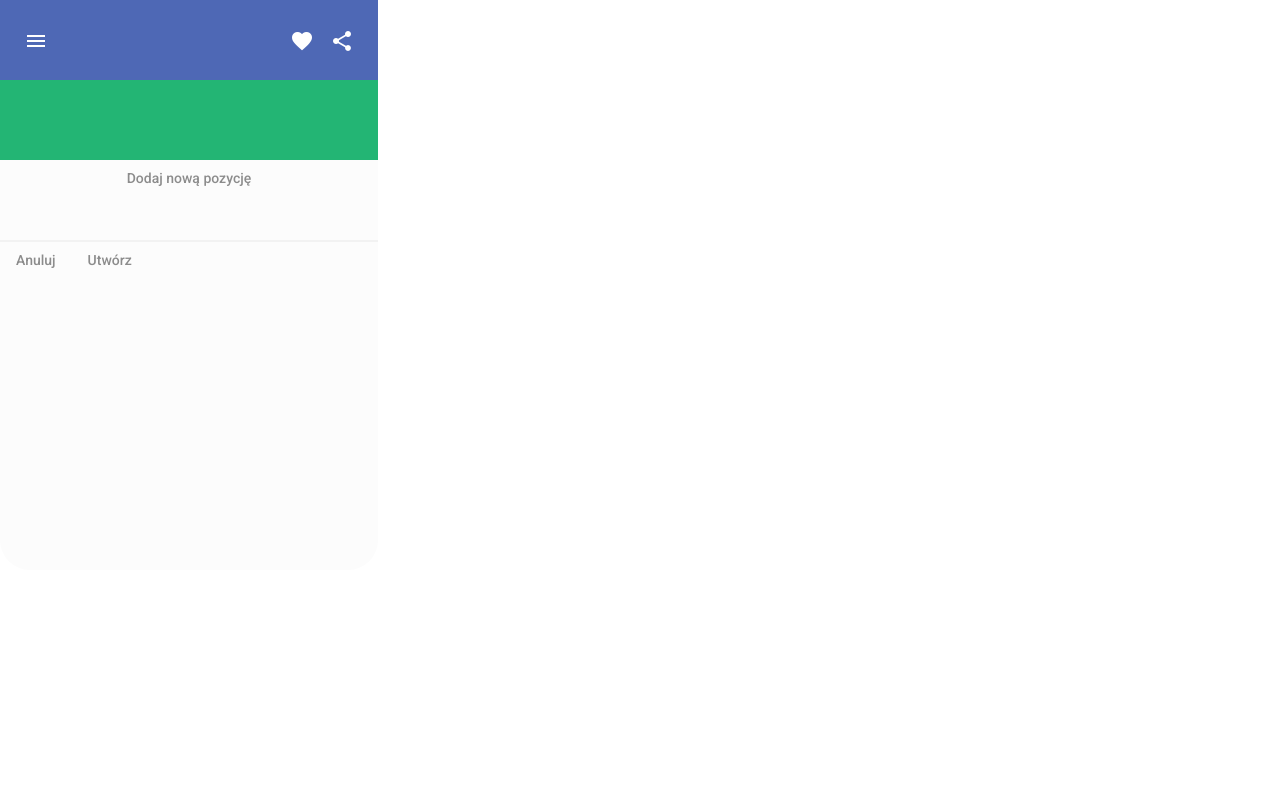
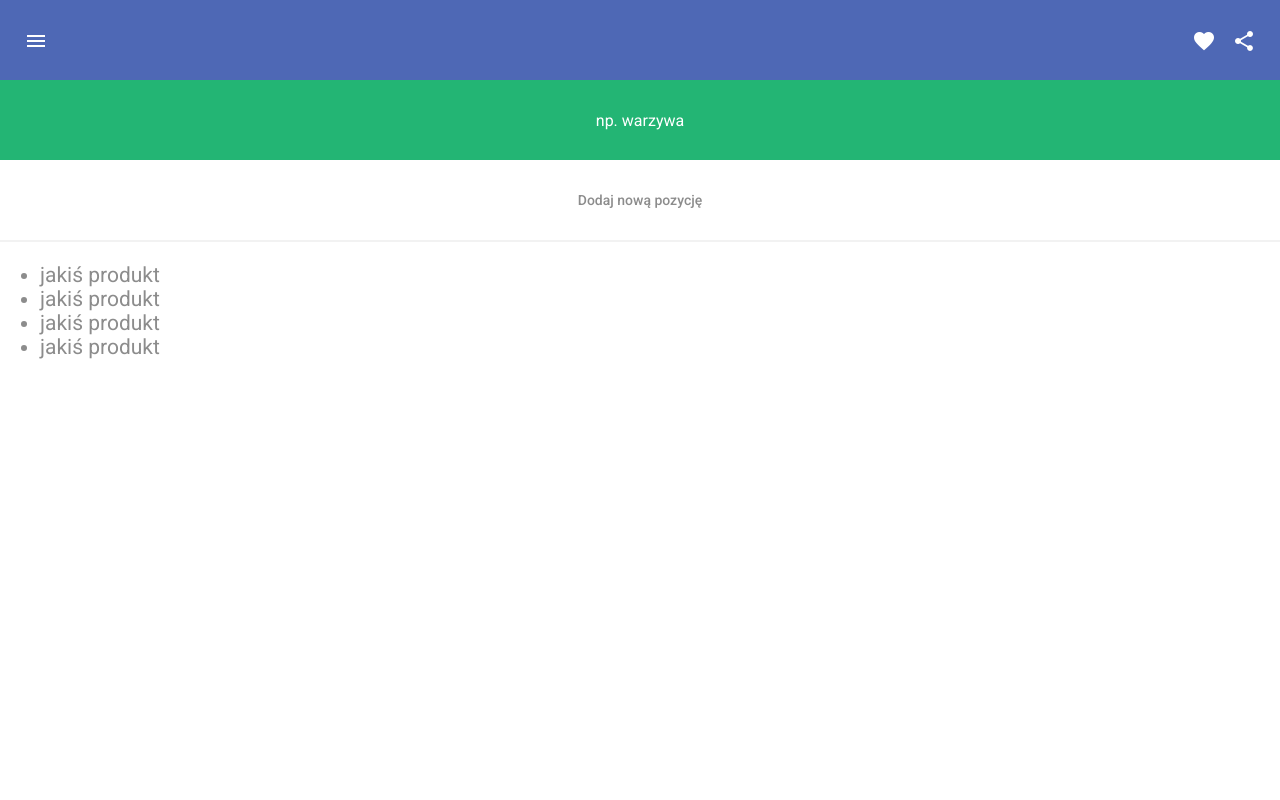
Before and after one commit to kfaldzinski/shoppinglists, an Angular app: page /shopping-list-edit in a window 1280 px wide. Shown: the top 800 px of the page. Built offline with nearby package versions, Linux system fonts and the light colour scheme.

Commit message:
Nieudana próba @input

```diff
--- a/src/app/app.component.scss
+++ b/src/app/app.component.scss
@@ -2,6 +2,7 @@ html,
 body {
     margin: 0;
     padding: 0;
+    width: 100%;
     height: 100%;
     display: flex;
     justify-content: center;
@@ -16,10 +17,9 @@ body {
 }
 
 .wallpaper {
-    background-color: #fcfcfc;
-    height: 150.9mm;
-    width: 100mm;
-    //75.7mm;
+    background-color: #ffffff;
+    height: 100%;
+    width: 100%;
     background-repeat: no-repeat;
     background-size: cover;
     border-radius: 30px;
--- a/src/app/components/shopping-list-edit/shopping-list-edit.component.html
+++ b/src/app/components/shopping-list-edit/shopping-list-edit.component.html
@@ -12,11 +12,21 @@
 </mat-toolbar>
 <div>
     <div class="name_shopping_list">
-        <p></p>
+      <p>
+        {{ list }}
+      </p>
+    </div>
+    <div class="button_add_item">
+      <button mat-button a class="example-button-container">Dodaj nową pozycję</button>
     </div>
 </div>
-<div class="example-button-row add-item">
-    <button mat-button a [routerLink]="'/shopping-list-edit'" class="example-button-container">Dodaj nową pozycję</button>
+<div>
+  <ul>
+    <li> {{ list_product }} </li>
+    <li> {{ list_product }} </li>
+    <li> {{ list_product }} </li>
+    <li> {{ list_product }} </li>
+  </ul>
 </div>
 <div class="example-button-row">
     <button mat-button a [routerLink]="'/shopping-lists'" class="example-button-container">Anuluj</button>
--- a/src/app/components/shopping-list-edit/shopping-list-edit.component.scss
+++ b/src/app/components/shopping-list-edit/shopping-list-edit.component.scss
@@ -23,10 +23,15 @@ justify-content: center;
     text-align: center;
 }
 
-.add-item {
-    text-align: center;
-    margin: 0px;
+.button_add_item {
+    width: 100%;
+    height: 80px;
+    display: flex;
+    align-items: center;
+    justify-content: center;
     border-bottom: 2px solid #f2f2f2;
-    font-size: 16px;
-    height: 80px;
 }
+
+.example-button-row {
+    margin-top: 75%;
+}
--- a/src/app/components/shopping-list-edit/shopping-list-edit.component.ts
+++ b/src/app/components/shopping-list-edit/shopping-list-edit.component.ts
@@ -7,9 +7,12 @@ import { Component, OnInit } from '@angular/core';
 })
 export class ShoppingListEditComponent implements OnInit {
 
+  list: string = 'np. warzywa';
+
+  list_product: string = 'jakiś produkt';
+
   constructor() { }
 
   ngOnInit(): void {
   }
-
 }
--- a/src/app/components/shopping-lists/shopping-lists.component.html
+++ b/src/app/components/shopping-lists/shopping-lists.component.html
@@ -23,10 +23,16 @@
           {{ list.name }}
         </mat-panel-title>
       </mat-expansion-panel-header>
-        <div *ngIf = "products.length > 0">
-          <p *ngFor = "let product of products">
+        <div *ngIf = "list.products.length > 0">
+          <p *ngFor = "let product of list.products">
             {{ product.name }}
           </p>
+          <p>
+            {{ title }}
+          </p>
+          <div class="example-button-row">
+            <button mat-button color="#8c8c8c">+/-</button>
+          </div>
         </div>
     </mat-expansion-panel>
   </mat-accordion>
@@ -35,14 +41,10 @@
     Dodaj kolejną<br>
     listę zakupów
     </p>
-    <button mat-fab a [routerLink]="'/new-shopping-list'" class="example-button-container plus-button">+</button>
+    <div class="example-button-container">
+      <button [routerLink]="'/new-shopping-list'" mat-fab color="primary" aria-label="Example icon button with a delete icon">
+        <mat-icon>plus_one</mat-icon>
+      </button>
+    </div>
   </div>
 </div>
-<div *ngIf = "lists.length == 0">
-  <p>
-  Hej!<br>
-  Sporządź<br>
-  listę zakupów
-  </p>
-  <button mat-fab a [routerLink]="'/new-shopping-list'" class="example-button-container plus-button">+</button>
-</div>
--- a/src/app/components/shopping-lists/shopping-lists.component.scss
+++ b/src/app/components/shopping-lists/shopping-lists.component.scss
@@ -1,18 +1,14 @@
-.example-button-container {
+.mat-fab {
     margin: 0 auto;
     display: block;
-}
-
-.mat-fab {
     background-color: #23b574;
+    font-size: 28px;
+    text-align: center;
 }
 
 p {
     text-align: center;
-}
-
-.plus-button {
-	font-size: 28px;
+    color: #8c8c8c;
 }
 
 .mat-toolbar {
@@ -23,6 +19,15 @@ p {
     flex: 1 1 auto;
 }
 
-.mat-form-field + .mat-form-field {
-    margin-left: 8px;
+.mat-expansion-panel-header-title {
+    color: #8c8c8c;
 }
+
+.example-button-row {
+    text-align: center;
+    margin-top: 15px;
+}
+
+.mat-ripple {
+    display: none;
+}
--- a/src/app/components/shopping-lists/shopping-lists.component.ts
+++ b/src/app/components/shopping-lists/shopping-lists.component.ts
@@ -1,6 +1,5 @@
-import { Component, OnInit } from '@angular/core';
+import { Component, OnInit, Input } from '@angular/core';
 import { ShoppingListsService } from '../../services/shopping-lists.service';
-import { ShoppingList } from '../../model/shopping-list';
 
 @Component({
   selector: 'app-shopping-lists',
@@ -10,7 +9,8 @@ import { ShoppingList } from '../../model/shopping-list';
 
 export class ShoppingListsComponent implements OnInit {
 //instancja klasy ShoppingListsComponent
-  public lists = [];
+
+  lists = [];
 
   constructor(private shoppingListsService: ShoppingListsService){
   }
@@ -20,14 +20,3 @@ export class ShoppingListsComponent implements OnInit {
     this.lists = this.shoppingListsService.getAllShoppingLists();
   }
 }
-
-export class ShoppingList implements OnInit {
-    public products = [];
-
-    constructor(private shoppingList: ShoppingList){
-    }
-
-    ngOnInit(): void {
-      this.products = this.shoppingList.products;
-    }
-  }
--- a/src/app/services/shopping-lists.service.ts
+++ b/src/app/services/shopping-lists.service.ts
@@ -16,30 +16,30 @@ export class ShoppingListsService {
 
   constructor() {
     //instancja klasy ShoppingList
-    const warzywa = new ShoppingList('warzywa');
-    let product = new Product('marchew', 1, 10, 5);
+    const warzywa = new ShoppingList('Warzywa');
+    let product = new Product('Marchew', 1, 10, 5);
     warzywa.products.push(product);
     //pole klasy ShoppingList
-    product = new Product('ziemniak', 2, 5, 8);
+    product = new Product('Ziemniak', 2, 5, 8);
     warzywa.products.push(product);
-    product = new Product('fasola', 1, 10, 5);
+    product = new Product('Fasola', 1, 10, 5);
     warzywa.products.push(product);
     this.allShoppingLists.push(warzywa);
 
-    const owoce = new ShoppingList('owoce');
-    product = new Product('banany', 1, 2, 6);
+    const owoce = new ShoppingList('Owoce');
+    product = new Product('Banany', 1, 2, 6);
     owoce.products.push(product);
-    product = new Product('jabłka', 1, 3, 6);
+    product = new Product('Jabłka', 1, 3, 6);
     owoce.products.push(product);
-    product = new Product('maliny', 8, 6, 7);
+    product = new Product('Maliny', 8, 6, 7);
     this.allShoppingLists.push(owoce);
 
-    const wedliny = new ShoppingList('wedliny');
-    product = new Product('szynka', 2, 5, 6);
+    const wedliny = new ShoppingList('Wedliny');
+    product = new Product('Szynka', 2, 5, 6);
     wedliny.products.push(product);
-    product = new Product('kiełbasa', 3, 5, 9);
+    product = new Product('Kiełbasa', 3, 5, 9);
     wedliny.products.push(product);
-    product = new Product('polędwica', 3, 6, 8);
+    product = new Product('Polędwica', 3, 6, 8);
     wedliny.products.push(product);
     this.allShoppingLists.push(wedliny);
 
--- a/src/styles.scss
+++ b/src/styles.scss
@@ -1,4 +1,4 @@
 /* You can add global styles to this file, and also import other style files */
 
 html, body { height: 100%; }
-body { margin: 0; font-family: Roboto, "Helvetica Neue", sans-serif; }
+body { margin: 0; font-family: Roboto, "Helvetica Neue", sans-serif; width: 100%; }
```
Lines whose indentation alone changed are shown as unchanged.
